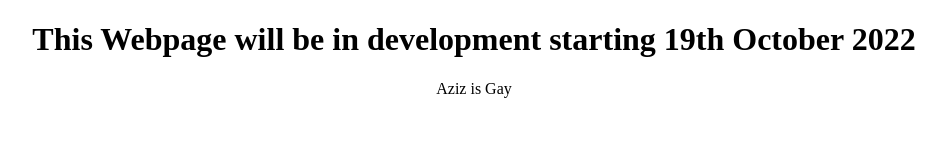
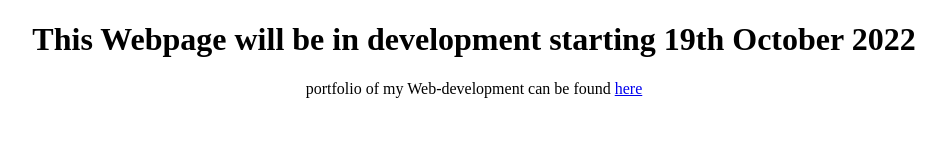
Before and after one commit to Rtaibzadah/Rtaibzadah.github.io, a plain HTML site: page design1.html in a window 1280 px wide. Shown: the whole page, without its empty margins (166-1112 px from the left). Drawn offline with Linux system fonts and the light colour scheme.

Commit message:
Update design1.html

```diff
--- a/design1.html
+++ b/design1.html
@@ -3,11 +3,13 @@
     <head>
         <title>Romans Webpage</title>
         <link rel="stylesheet" href="design1.css">
+        <meta charset="UTF-8">
+
     </head>
     <body>
 
         <h1>This Webpage will be in development starting 19th October 2022</h1>
-        <p> Aziz is Gay </p>
+        <p>portfolio of my Web-development can be found <a href="https://aback-vertebra-dde.notion.site/Web-Development-3aa9548a4f53458d8a2c1af2e472d41a">here</a></p>
 
     <footer>
 
```
